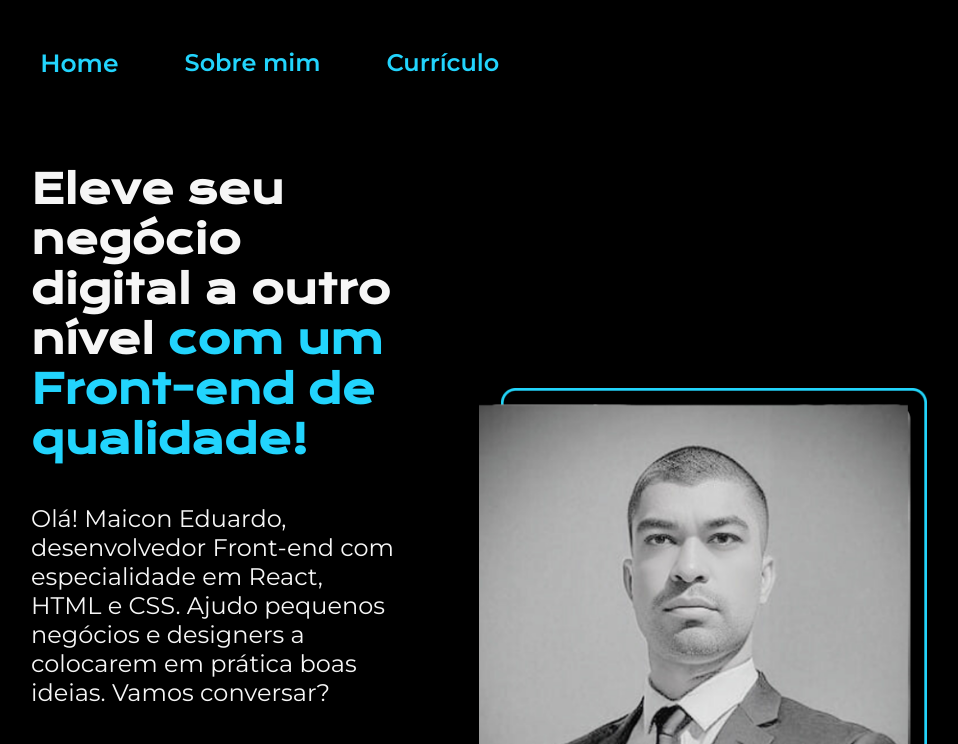
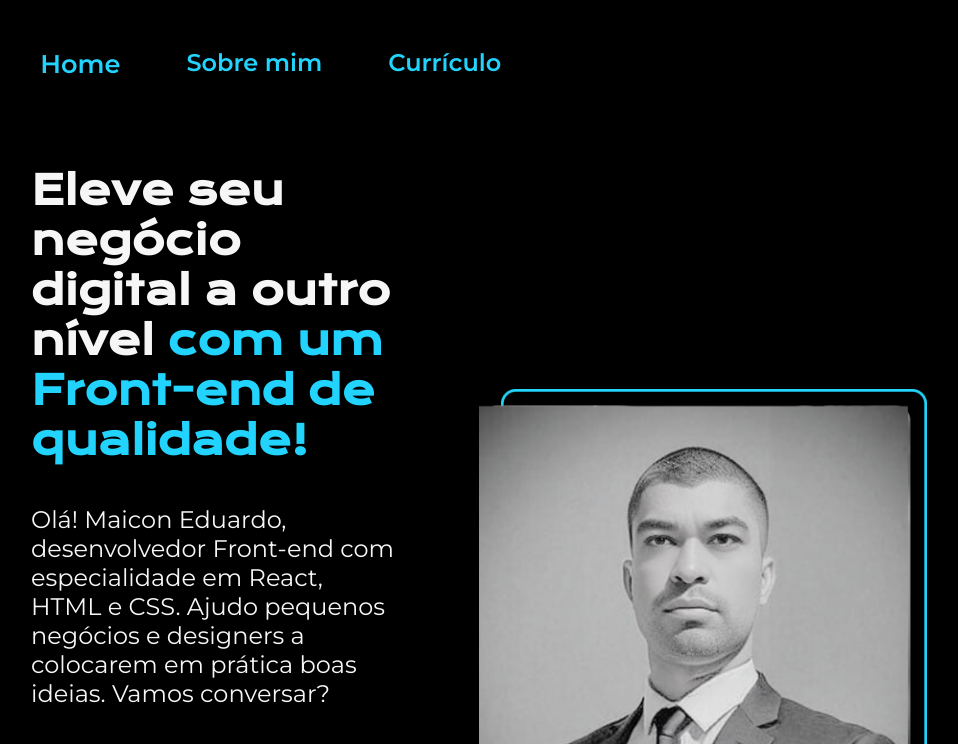
Before and after one commit to maiconeduardo/pagina-perfil, a plain HTML site: page index.html in a window 1280 px wide. In both pictures the pointer is over the link "Home". Shown: the top 744 px of the page, without its empty margins (161-1119 px from the left). Drawn offline with nearby package versions, Linux system fonts and the light colour scheme.

Commit message:
Terceiro

```diff
--- a/styles/Style.css
+++ b/styles/Style.css
@@ -44,7 +44,7 @@ body {
     text-decoration: none;
 }
 .cabecalho__menu_link:hover{
-    font-size: 25px;
+    font-size: 1.6rem;
 }
 
 .titulo-destaque {
```
